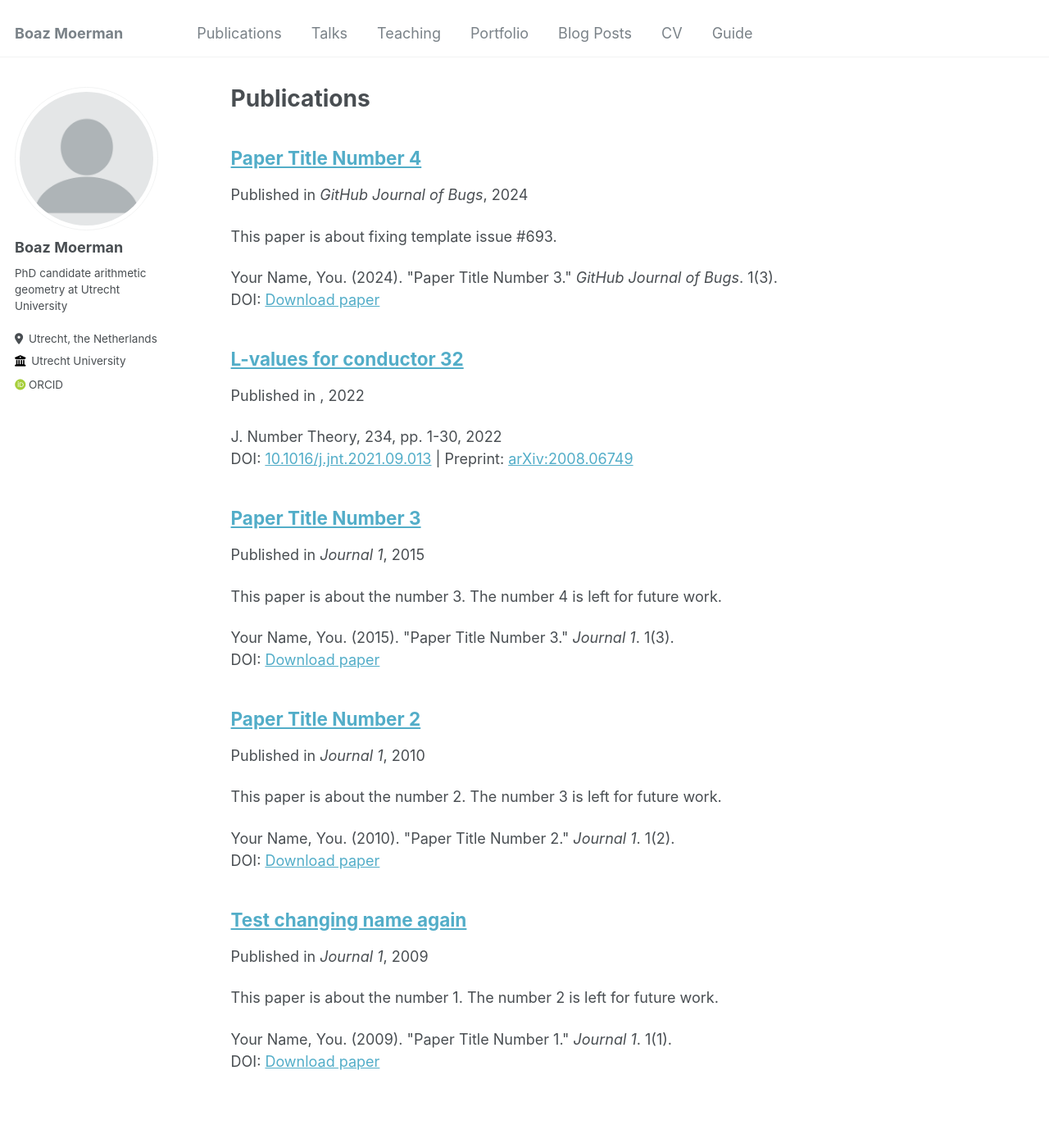
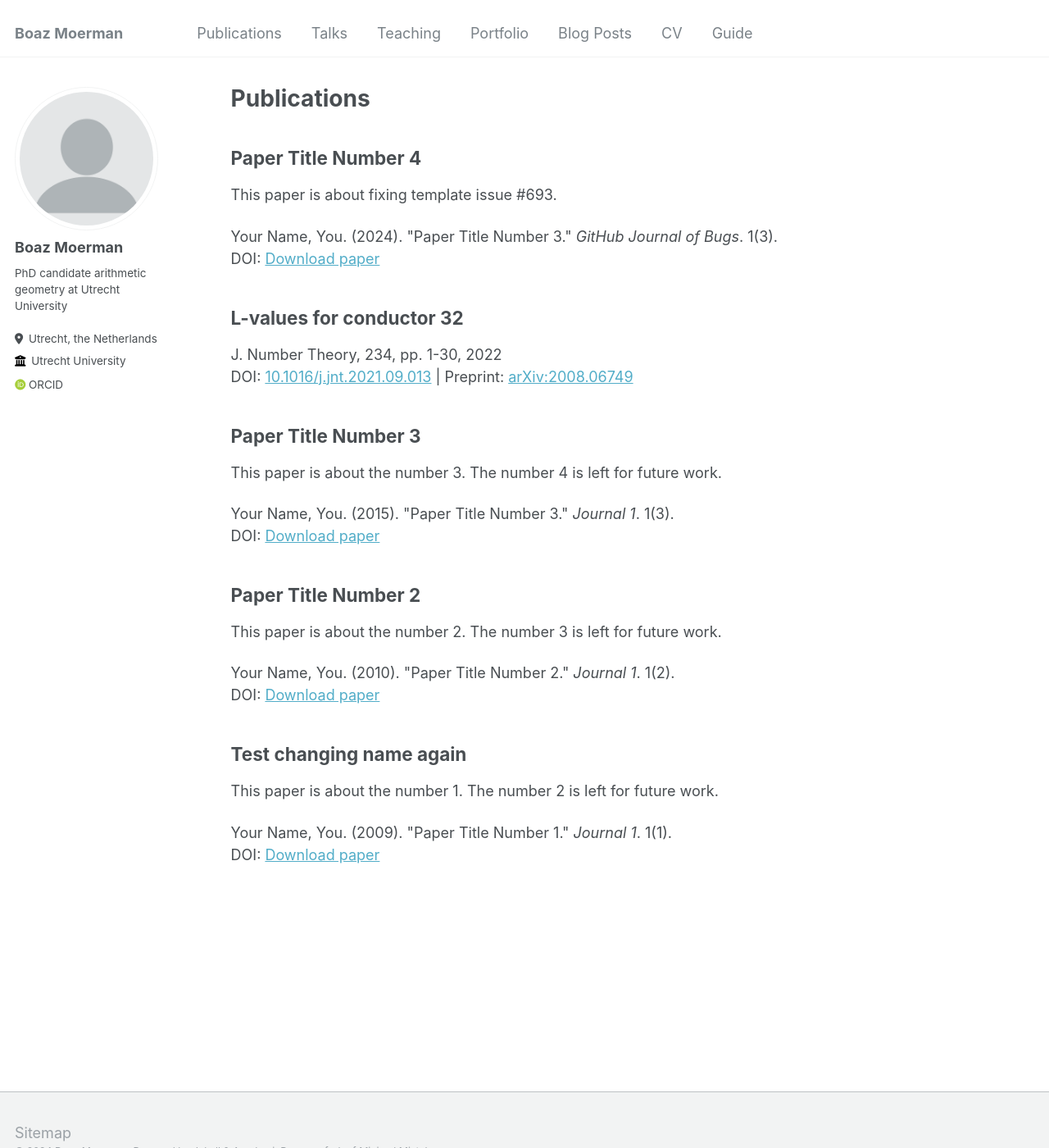
Before and after one commit to BoazMoerman/BoazMoerman.github.io, a Jekyll site: the page built from _pages/publications.md, in a window 1280 px wide and 1400 px high. Shown: the whole window at 82% size. Built offline with Jekyll 4.4.1, drawn with Linux system fonts in a browser that asks for light colours; some web fonts are replaced.

Commit message:
Update archive-single.html
Removed journal and date from display, and the link on titles.

```diff
--- a/_includes/archive-single.html
+++ b/_includes/archive-single.html
@@ -26,12 +26,7 @@
       </div>
     {% endif %}
 
-    <h2 class="archive__item-title" itemprop="headline">
-      {% if post.link %}
-        <a href="{{ post.link }}">{{ title }}</a> <a href="{{ base_path }}{{ post.url }}" rel="permalink"><i class="fa fa-link" aria-hidden="true" title="permalink"></i><span class="sr-only">Permalink</span></a>
-      {% else %}
-        <a href="{{ base_path }}{{ post.url }}" rel="permalink">{{ title }}</a>
-      {% endif %}
+    <h2 class="archive__item-title" itemprop="headline">{{ title }}
     </h2>
 
     {% if post.read_time %}
@@ -41,7 +36,6 @@
         {% if post.collection == 'teaching' %}
           <p> {{ post.type }}, <i>{{ post.venue }}</i>, {{ post.date | default: "1900-01-01" | date: "%Y" }} </p>
         {% elsif post.collection == 'publications' %}
-          <p>Published in <i>{{ post.venue }}</i>, {{ post.date | default: "1900-01-01" | date: "%Y" }} </p>
         {% elsif post.date %}
          <p class="page__date"><strong><i class="fa fa-fw fa-calendar" aria-hidden="true"></i> {{ site.data.ui-text[site.locale].date_label | default: "Published:" }}</strong> <time datetime="{{ post.date | default: "1900-01-01" | date_to_xmlschema }}">{{ post.date | default: "1900-01-01" | date: "%B %d, %Y" }}</time></p>
         {% endif %}
```
